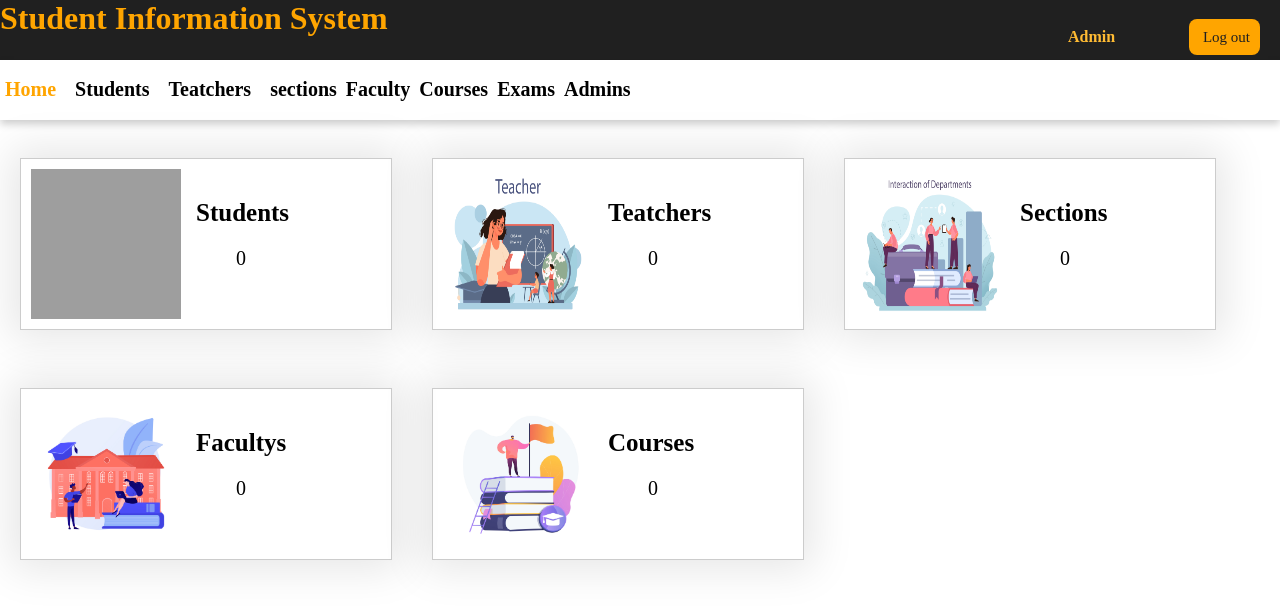
After one commit to Abdulhafeedh/student_information_system, a PHP site: page /home.php in a window 1280 px wide. The commit adds this page. Shown: the top 608 px of the page. Run offline with PHP 8.4, Linux system fonts and the light colour scheme; data that the repository does not hold is empty; grey boxes are pictures that could not be loaded.

Commit message:
Add project web

```diff
--- /dev/null
+++ b/home.php
@@ -0,0 +1,83 @@
+<!DOCTYPE html>
+<html lang="en">
+
+<head>
+    <meta charset="UTF-8">
+    <meta http-equiv="X-UA-Compatible" content="IE=edge">
+    <meta name="viewport" content="width=device-width, initial-scale=1.0">
+    <title>Document</title>
+    <link rel="stylesheet" href="style.css">
+</head>
+
+<body>
+    <?php
+    include "header.php";
+    include "connect.php";
+    echo '
+        <nav id="nav_id">
+		<br>
+		<a  style="color: orange; href="index.php"><i class="fa-solid fa-house"></i>&nbsp;Home&nbsp;&nbsp;</a>
+		<a  href="show_student.php"><i class="fa-solid fa-book-open-reader"></i>&nbsp;Students&nbsp;&nbsp;</a>
+		<a  href="show_teatcher.php"><i class="fa-solid fa-clipboard-question"></i>&nbsp;Teatchers&nbsp;&nbsp;</a>
+		<a  href="show_section.php"><i class="fa-solid fa-chalkboard-user"></i>&nbsp;sections</a>
+        <a  href="show_faculty.php"><i class="fa-solid fa-chalkboard-user"></i>&nbsp;Faculty</a>
+        <a  href="show_courses.php"><i class="fa-solid fa-chalkboard-user"></i>&nbsp;Courses</a>
+		<a  href="show_exam.php"><i class="fa-solid fa-chalkboard-user"></i>&nbsp;Exams</a>
+        <a  href="show_admin.php"><i class="fa-solid fa-chalkboard-user"></i>&nbsp;Admins</a>
+		</nav>
+    ';
+    ?>
+        <!-- <?php echo mysqli_fetch_assoc(mysqli_query($con, "select count(s_no) AS total_students FROM students"))["total_students"]; ?>    -->
+
+    <br>
+    <div style="display: flex;">
+        <div class="cart">
+            <img src="images/students.jpg" alt="No Image">
+            <div class="cart-details">
+                <h3 class="cart-title">Students</h3>
+                <p class="cart-description"><?php echo mysqli_fetch_assoc(mysqli_query($con, "select count(s_no) AS total_students FROM students"))["total_students"]; ?> </p>
+            </div>
+        </div>
+        <br>
+        <div class="cart">
+            <img src="images/teatcher.jpg" alt="Product Image">
+            <div class="cart-details">
+                <h3 class="cart-title">Teatchers</h3>
+                <p class="cart-description">   <?php echo mysqli_fetch_assoc(mysqli_query($con, "select count(t_no) AS total_tratchers from teatcher"))["total_tratchers"]; ?>  </p>
+            </div>
+        </div>
+        <br>
+        <div class="cart">
+            <img src="images/section.jpg" alt="Product Image">
+            <div class="cart-details">
+                <h3 class="cart-title">Sections</h3>
+                <p class="cart-description"><?php echo mysqli_fetch_assoc(mysqli_query($con, "select count(sec_no) AS total_sections from section"))["total_sections"]; ?> </p>
+            </div>
+        </div>
+
+    </div>
+
+
+
+    <br>
+    <div style="display: flex;">
+        <div class="cart">
+            <img src="images/faculty.jpg" alt="Product Image">
+            <div class="cart-details">
+                <h3 class="cart-title">Facultys</h3>
+                <p class="cart-description"><?php echo mysqli_fetch_assoc(mysqli_query($con, "select count(f_no) AS total_facultys from faculty"))["total_facultys"]; ?> </p>
+            </div>
+        </div>
+        <br>
+        <div class="cart">
+            <img src="images/cours.jpg" alt="Product Image">
+            <div class="cart-details">
+                <h3 class="cart-title">Courses</h3>
+                <p class="cart-description"><?php echo mysqli_fetch_assoc(mysqli_query($con, "select count(cour_no) AS total_courses from courses"))["total_courses"]; ?> </p>
+            </div>
+        </div>
+
+    </div>
+</body>
+
+</html>
--- a/show_admin.php
+++ b/show_admin.php
@@ -17,7 +17,7 @@
 	include "connect.php";
 	echo '<nav id="nav_id">
 		<br>
-		<a " href="index.php"><i class="fa-solid fa-house"></i>&nbsp;Home&nbsp;&nbsp;</a>
+		<a " href="home.php"><i class="fa-solid fa-house"></i>&nbsp;Home&nbsp;&nbsp;</a>
 		<a  href="show_student.php"><i class="fa-solid fa-book-open-reader"></i>&nbsp;Students&nbsp;&nbsp;</a>
 		<a  href="show_teatcher.php"><i class="fa-solid fa-clipboard-question"></i>&nbsp;Teatchers&nbsp;&nbsp;</a>
 		<a  href="show_section.php"><i class="fa-solid fa-chalkboard-user"></i>&nbsp;sections</a>
--- a/show_courses.php
+++ b/show_courses.php
@@ -17,7 +17,7 @@
     include "connect.php";
     echo '<nav id="nav_id">
     <br>
-    <a " href="index.php"><i class="fa-solid fa-house"></i>&nbsp;Home&nbsp;&nbsp;</a>
+    <a " href="home.php"><i class="fa-solid fa-house"></i>&nbsp;Home&nbsp;&nbsp;</a>
     <a  href="show_student.php"><i class="fa-solid fa-book-open-reader"></i>&nbsp;Students&nbsp;&nbsp;</a>
     <a  href="show_teatcher.php"><i class="fa-solid fa-clipboard-question"></i>&nbsp;Teatchers&nbsp;&nbsp;</a>
     <a  href="show_section.php"><i class="fa-solid fa-chalkboard-user"></i>&nbsp;sections</a>
--- a/show_exam.php
+++ b/show_exam.php
@@ -17,7 +17,7 @@
     include "connect.php";
     echo '<nav id="nav_id">
 		<br>
-		<a " href="index.php"><i class="fa-solid fa-house"></i>&nbsp;Home&nbsp;&nbsp;</a>
+		<a " href="home.php"><i class="fa-solid fa-house"></i>&nbsp;Home&nbsp;&nbsp;</a>
 		<a  href="show_student.php"><i class="fa-solid fa-book-open-reader"></i>&nbsp;Students&nbsp;&nbsp;</a>
 		<a  href="show_teatcher.php"><i class="fa-solid fa-clipboard-question"></i>&nbsp;Teatchers&nbsp;&nbsp;</a>
 		<a  href="show_section.php"><i class="fa-solid fa-chalkboard-user"></i>&nbsp;sections</a>
--- a/show_faculty.php
+++ b/show_faculty.php
@@ -17,7 +17,7 @@
 	include "connect.php";
     echo '<nav id="nav_id">
     <br>
-    <a " href="index.php"><i class="fa-solid fa-house"></i>&nbsp;Home&nbsp;&nbsp;</a>
+    <a " href="home.php"><i class="fa-solid fa-house"></i>&nbsp;Home&nbsp;&nbsp;</a>
     <a  href="show_student.php"><i class="fa-solid fa-book-open-reader"></i>&nbsp;Students&nbsp;&nbsp;</a>
     <a  href="show_teatcher.php"><i class="fa-solid fa-clipboard-question"></i>&nbsp;Teatchers&nbsp;&nbsp;</a>
     <a  href="show_section.php"><i class="fa-solid fa-chalkboard-user"></i>&nbsp;sections</a>
--- a/show_section.php
+++ b/show_section.php
@@ -17,7 +17,7 @@
 	include "connect.php";
     echo '<nav id="nav_id">
     <br>
-    <a " href="index.php"><i class="fa-solid fa-house"></i>&nbsp;Home&nbsp;&nbsp;</a>
+    <a " href="home.php"><i class="fa-solid fa-house"></i>&nbsp;Home&nbsp;&nbsp;</a>
     <a  href="show_student.php"><i class="fa-solid fa-book-open-reader"></i>&nbsp;Students&nbsp;&nbsp;</a>
     <a  href="show_teatcher.php"><i class="fa-solid fa-clipboard-question"></i>&nbsp;Teatchers&nbsp;&nbsp;</a>
     <a  style="color: orange; href="show_section.php"><i class="fa-solid fa-chalkboard-user"></i>&nbsp;sections</a>
--- a/show_student.php
+++ b/show_student.php
@@ -17,7 +17,7 @@
     include "connect.php";
     echo '<nav id="nav_id">
 		<br>
-		<a " href="index.php"><i class="fa-solid fa-house"></i>&nbsp;Home&nbsp;&nbsp;</a>
+		<a " href="home.php"><i class="fa-solid fa-house"></i>&nbsp;Home&nbsp;&nbsp;</a>
 		<a  style="color: orange; href="show_student.php"><i class="fa-solid fa-book-open-reader"></i>&nbsp;Students&nbsp;&nbsp;</a>
 		<a  href="show_teatcher.php"><i class="fa-solid fa-clipboard-question"></i>&nbsp;Teatchers&nbsp;&nbsp;</a>
 		<a  href="show_section.php"><i class="fa-solid fa-chalkboard-user"></i>&nbsp;sections</a>
--- a/show_teatcher.php
+++ b/show_teatcher.php
@@ -17,7 +17,7 @@
 	include "connect.php";
 	echo '<nav id="nav_id">
 	<br>
-	<a " href="index.php"><i class="fa-solid fa-house"></i>&nbsp;Home&nbsp;&nbsp;</a>
+	<a " href="home.php"><i class="fa-solid fa-house"></i>&nbsp;Home&nbsp;&nbsp;</a>
 	<a  href="show_student.php"><i class="fa-solid fa-book-open-reader"></i>&nbsp;Students&nbsp;&nbsp;</a>
 	<a  style="color: orange; href="show_teatcher.php"><i class="fa-solid fa-clipboard-question"></i>&nbsp;Teatchers&nbsp;&nbsp;</a>
 	<a  href="show_section.php"><i class="fa-solid fa-chalkboard-user"></i>&nbsp;sections</a>
--- a/style.css
+++ b/style.css
@@ -1,8 +1,9 @@
 body {
-    background-color: rgb(238 238 238);
+    /* background-color: rgb(238 238 238); */
     direction: ltr;
     padding: 0 0;
     margin: 0 0;
+    background-color: white;
 
 }
 
@@ -127,3 +128,39 @@ th {
     text-align: right;
     text-decoration: none;
 }
+/* card */
+
+.cart {
+    display: flex;
+    align-items: center;
+    margin: 20px;
+    border: 1px solid #ccc;/*#ccc*/
+    padding: 10px;
+    width: 350px;
+    box-shadow: 0px 0px 40px 9px rgba(0, 0, 0, 0.1);
+
+}
+
+.cart img {
+    width: 150px;
+    height: 150px;
+    /* object-fit: cover; */
+    margin-right: 15px;
+}
+
+.cart-details {
+    flex: 1;
+}
+
+.cart-title {
+    margin: 0;
+    font-size: 25px;
+    font-weight: bold;
+}
+
+.cart-description {
+    /* margin: 15; */
+    margin-left: 40px;
+    font-size: 20px;
+    /* text-align: center; */
+}
```
Also changed, not shown: e.html (added, +56 -0 lines), images/cours.jpg (added), images/faculty.jpg (added), images/section.jpg (added), images/teatcher.jpg (added), s.css (line endings or trailing spaces), 1 other file.
